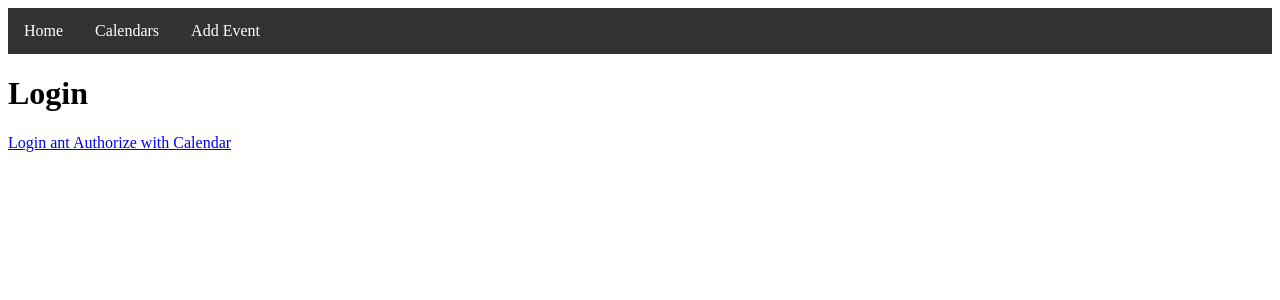
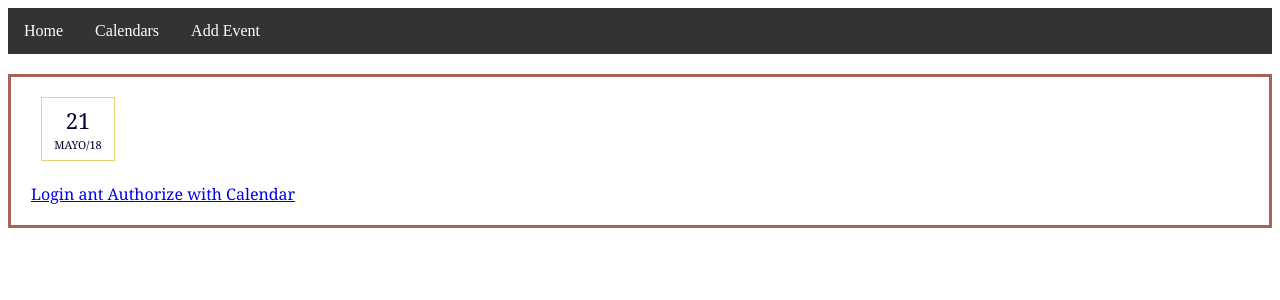
Before and after one commit to 6uzm4n/CalendarSW, a Python web app: template templates/index.html in a window 1280 px wide. Shown: the top 300 px of the page. Run offline with Jinja, Linux system fonts and the light colour scheme; the template is opened without the code that fills it, so the values that code supplies are empty.

Commit message:
cambios en el index

```diff
--- a/css/fecha.css
+++ b/css/fecha.css
@@ -0,0 +1,45 @@
+#block2{
+    border:3px solid #A8635A;
+    color:#fff;
+    font-family:Georgia,"Impact",Times,serif;
+    margin:20px 0px;
+    padding:20px;
+}
+
+#block2 h2{
+    background:#ECD078;
+    color:#020133;
+    font-size:160%;
+    font-style:normal;
+    font-weight:bold;
+    letter-spacing:-1px;
+    line-height:115%;
+    margin-top:5px;
+    padding:0;
+}
+#block2 p.details{
+    background:#020133
+}
+#block2 .date-stamp {
+    background:#FFF;
+    border:1px solid #ECD078;
+    color:#020133;
+    float:left;
+    height:62px;
+    margin:0 10px;
+    overflow:hidden;
+    padding:0;
+    width:72px;
+}
+#block2 .day {
+    font-size:22px;
+    font-weight:normal;
+    padding:7px 0 0;
+    text-align:center;
+}
+#block2 .month {
+    font-size:11px;
+    padding:2px 0 0;
+    text-align:center;
+    text-transform:uppercase;
+}
--- a/main.py
+++ b/main.py
@@ -97,6 +97,9 @@ class OAuthHandler(BaseHandler):
 
 class CalendarList(BaseHandler):
     def get(self):
+        if self.session.get('access_token') is str(None):
+            self.redirect('/')
+
         access_token = self.session.get('access_token')
         logging.debug(access_token)
 
@@ -122,6 +125,9 @@ class CalendarList(BaseHandler):
 
 class Calendar(BaseHandler):
     def get(self):
+        if self.session.get('access_token') is None:
+            self.redirect('/')
+
         calendar_id = self.request.get('id')
 
         access_token = self.session.get('access_token')
--- a/templates/index.html
+++ b/templates/index.html
@@ -2,9 +2,25 @@
 
 {% block content %}
 
+<head>
+    <!-- CSS -->
+    <link rel="stylesheet" href="/css/fecha.css">
+</head>
+
+<div id="block2">
+
+<div class="date-stamp">
+
+<div class="day">21</div>
+
+<div class="month">Mayo/18</div>
+
+</div>
+
 <div class="title">
-    <h1>Login</h1>
+    <h1>LOGIN</h1>
 </div>
+
 <div class="link">
     <a href="/LoginAndAuthorize">Login ant Authorize with Calendar</a>
 </div>
```
